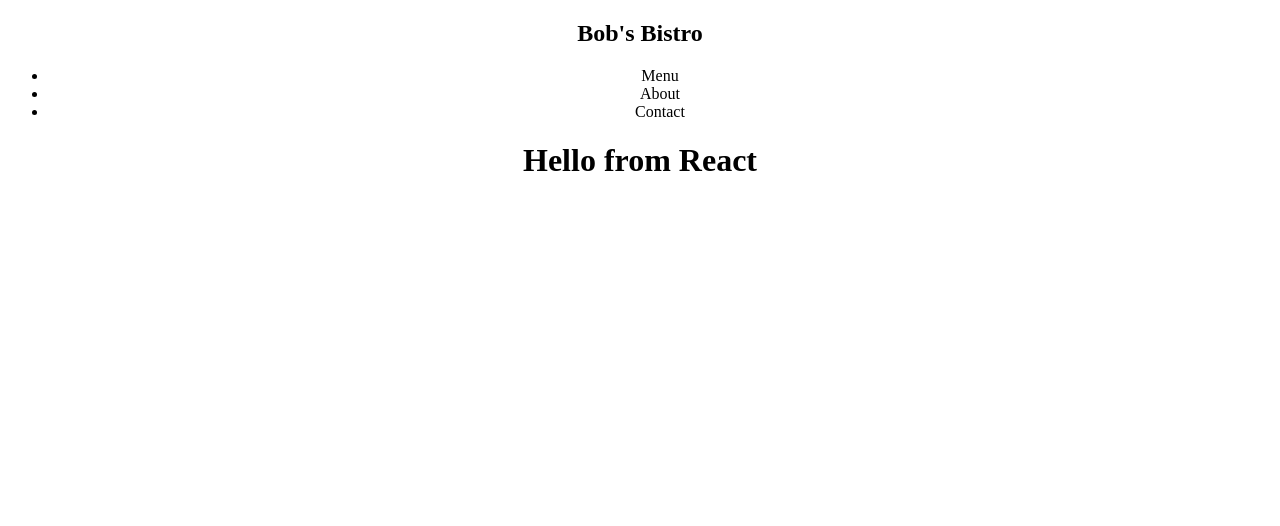
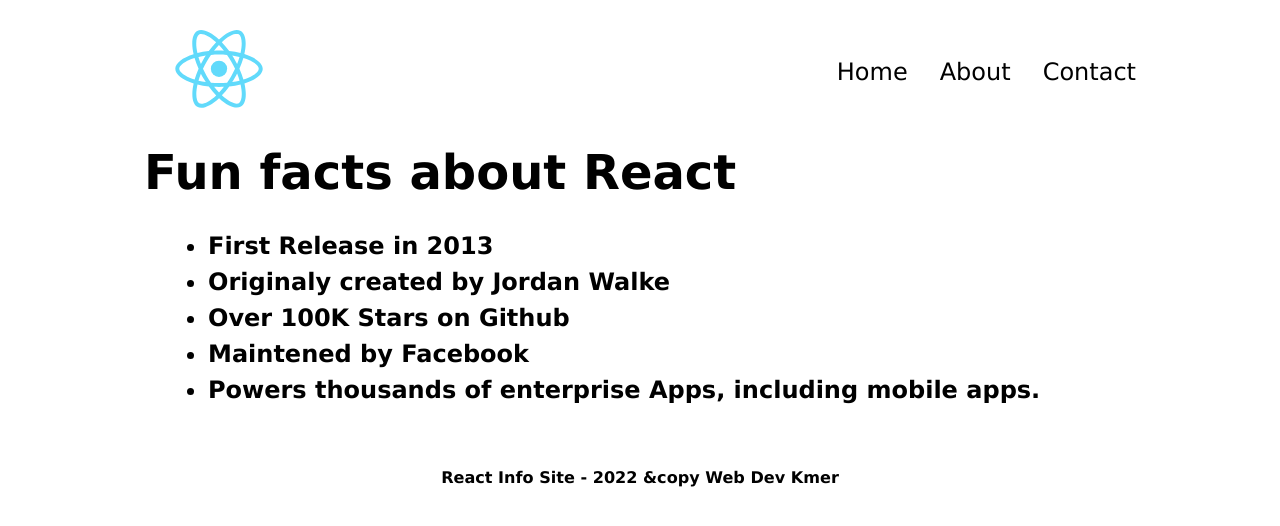
Before and after one commit to webdevKmer/react-tutorial-scrimba, a React (Create React App) app: page / in a window 1280 px wide. Shown: the top 526 px of the page. Built offline with nearby package versions, Linux system fonts and the light colour scheme.

Commit message:
reorganising the project

```diff
--- a/src/App.css
+++ b/src/App.css
@@ -1,8 +1,49 @@
-.App {
-  text-align: center;
+* {
+  margin: 0;
+  padding: 0;
+  box-sizing: border-box;
 }
 
-.App-logo {
-  height: 40vmin;
-  pointer-events: none;
+.App{
+  font-family: 'Lucida Sans', 'Lucida Sans Regular', 'Lucida Grande', 'Lucida Sans Unicode', Geneva, Verdana, sans-serif;
+  font-size: 1.5rem;
+  padding: 1rem;
+  margin: 0 auto;
+  width: 80%;
+  height: 100%;
+  display: flex;
+  flex-direction: column;
+  gap: 1rem;
 }
+.list{
+  margin: 2rem 0 1rem 4rem;
+  display: flex;
+  flex-direction: column;
+  gap: .5rem;
+  font-weight: bold;
+}
+.header {
+  display: flex;
+  justify-content: space-between;
+  align-items: center;
+}
+
+.header ul{
+  display: flex;
+  list-style-type: none;
+  justify-content: center;
+  gap: 2rem;
+}
+.header li{
+  cursor: pointer;
+}
+
+.header img{
+  width: 150px;
+  height: auto;
+}
+
+.footer {
+  text-align: center;
+  margin-top: 2rem;
+}
--- a/src/App.js
+++ b/src/App.js
@@ -1,15 +1,15 @@
-import logo from './logo.svg';
-import Navbar from './Navbar';
 import './App.css';
+import Header from './components/Header';
+import MainComponent from './components/MainComponent';
+import Footer from './components/Footer'
 
 function App() {
   return (
-    <>
-      <div className="App">
-        <Navbar />
-        <h1>Hello from React</h1>
-      </div>
-    </>
+    <div className="App">
+      <Header />
+      <MainComponent />
+      <Footer />
+    </div>
   );
 }
 
--- a/src/Navbar.jsx
+++ /dev/null
@@ -1,14 +0,0 @@
-function Navbar() {
-    return (
-        <nav>
-            <h1>Bob's Bistro</h1>
-            <ul>
-                <li>Menu</li>
-                <li>About</li>
-                <li>Contact</li>
-            </ul>
-        </nav>
-    );
-}
-
-export default Navbar
--- /dev/null
+++ b/src/components/Footer.jsx
@@ -0,0 +1,9 @@
+function Footer() {
+    return (
+      <div className="footer">
+        <h6>React Info Site - 2022 &copy Web Dev Kmer</h6>
+      </div>
+    );
+  }
+
+  export default Footer;
--- /dev/null
+++ b/src/components/Header.jsx
@@ -0,0 +1,18 @@
+import logo from './../images/logo.svg';
+
+function Header() {
+    return (
+        <div className="header">
+            <nav>
+                <img src={logo} alt="React Logo" />
+            </nav>
+            <ul>
+                <li>Home</li>
+                <li>About</li>
+                <li>Contact</li>
+            </ul>
+        </div>
+    );
+}
+
+export default Header
--- /dev/null
+++ b/src/components/MainComponent.jsx
@@ -0,0 +1,15 @@
+function MainComponent() {
+    return (
+      <div className="MainComponent">
+        <h1>Fun facts about React</h1>
+        <ul className='list'>
+            <li>First Release in 2013</li>
+            <li>Originaly created by <span>Jordan Walke</span></li>
+            <li>Over 100K Stars on Github</li>
+            <li>Maintened by Facebook</li>
+            <li>Powers thousands of enterprise Apps, including mobile apps.</li>
+        </ul>
+      </div>
+    );
+  }
+  export default MainComponent;
```
Also changed, not shown: src/images/logo.svg (renamed from src/logo.svg).
